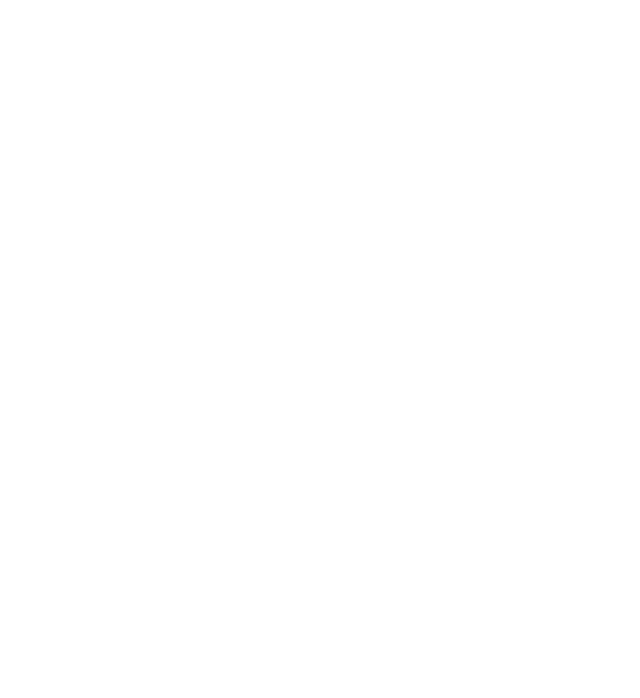
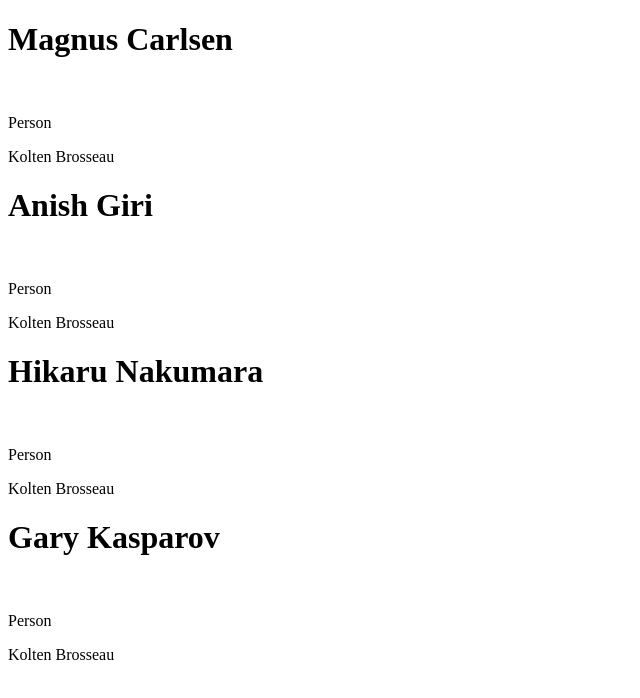
Before and after one commit to kolten-brosseau/Kolten_Brosseau_MAD400Assignments, an Angular app: page / in a window 1280 px wide. Shown: the top 698 px of the page, without its empty margins (0-640 px from the left). Built offline with nearby package versions, Linux system fonts and the light colour scheme.

Commit message:
Assignment 2 Finished

```diff
--- a/package.json
+++ b/package.json
@@ -1,6 +1,6 @@
 {
   "name": "kolten-brosseau-chess",
-  "version": "0.1.0",
+  "version": "0.2.0",
   "scripts": {
     "ng": "ng",
     "start": "ng serve",
--- a/src/app/app.component.html
+++ b/src/app/app.component.html
@@ -1,3 +1,3 @@
-<html>
+<app-content-list>
 
-</html>
+</app-content-list>
--- a/src/app/content-list-item/content-list-item.component.html
+++ b/src/app/content-list-item/content-list-item.component.html
@@ -1 +1,7 @@
-<p>content-list-item works!</p>
+<h1>{{contentItem?.title}}</h1>
+
+<img src="{{contentItem?.imgSrc}}">
+
+<p>{{contentItem?.description}}</p>
+<p>{{contentItem?.type}}</p>
+<p>{{contentItem?.author}}</p>
--- a/src/app/content-list-item/content-list-item.component.ts
+++ b/src/app/content-list-item/content-list-item.component.ts
@@ -1,4 +1,5 @@
-import { Component } from '@angular/core';
+import { Component, Input } from '@angular/core';
+import { IContent } from '../models/icontent';
 
 @Component({
   selector: 'app-content-list-item',
@@ -6,5 +7,5 @@
   styleUrls: ['./content-list-item.component.scss']
 })
 export class ContentListItemComponent {
-
+  @Input() contentItem?: IContent;
 }
--- a/src/app/content-list/content-list.component.html
+++ b/src/app/content-list/content-list.component.html
@@ -1 +1 @@
-<app-content-list-item *ngFor="let players of playersArray" [contentItem]="player"></app-content-list-item>
+<app-content-list-item *ngFor="let player of playersArray" [contentItem]="player"></app-content-list-item>
--- a/src/app/content-list/content-list.component.ts
+++ b/src/app/content-list/content-list.component.ts
@@ -6,16 +6,17 @@
   templateUrl: './content-list.component.html',
   styleUrls: ['./content-list.component.scss']
 })
+export class ContentListComponent {
 
+  playersArray: IContent[];
 
-
-export class ContentListComponent {
-  playersArray: IContent[] = [{
-    id: 0,
-    title: "Magnus Carlsen",
-    author: "Kolten Brosseau",
-    type: "Person"
-  },
+  constructor() {
+    this.playersArray = [{
+      id: 0,
+      title: "Magnus Carlsen",
+      author: "Kolten Brosseau",
+      type: "Person"
+    },
     {
       id: 1,
       title: "Anish Giri",
@@ -33,5 +34,7 @@
       title: "Gary Kasparov",
       author: "Kolten Brosseau",
       type: "Person"
-    }  ]
+    }];
+  }
+
 }
```
